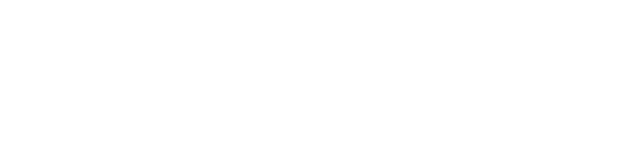
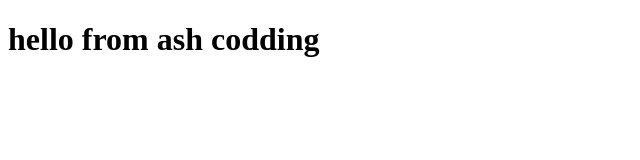
Before and after one commit to Ashen-hn/tamrin, a plain HTML site: page index.html in a window 1280 px wide. Shown: the whole page, without its empty margins (0-640 px from the left). Drawn offline with Linux system fonts and the light colour scheme.

Commit message:
Update index.html

```diff
--- a/index.html
+++ b/index.html
@@ -6,6 +6,6 @@
     <title>Document</title>
 </head>
 <body>
-
+    <h1>hello from ash codding</h1>
 </body>
 </html>
```
